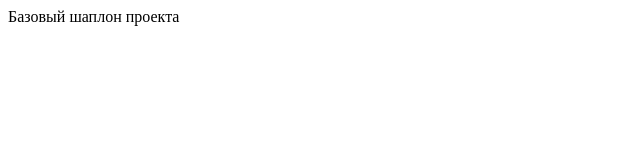
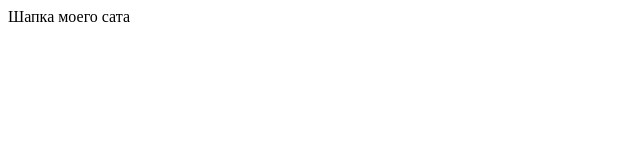
Before and after one commit to Ivanblin/Groupe_Loyauts_Work, a plain HTML site: page index.html in a window 1280 px wide. Shown: the full height of the page, 0-640 px from the left. Drawn offline with Linux system fonts and the light colour scheme.

Commit message:
Сверстана шапка сайта, и обновлена документация

```diff
--- a/index.html
+++ b/index.html
@@ -7,6 +7,8 @@
   <title>Document</title>
 </head>
 <body>
-  Базовый шаплон проекта
+  <header>
+    Шапка моего сата
+  </header>
 </body>
 </html>
```
Also changed, not shown: 1 other file.
